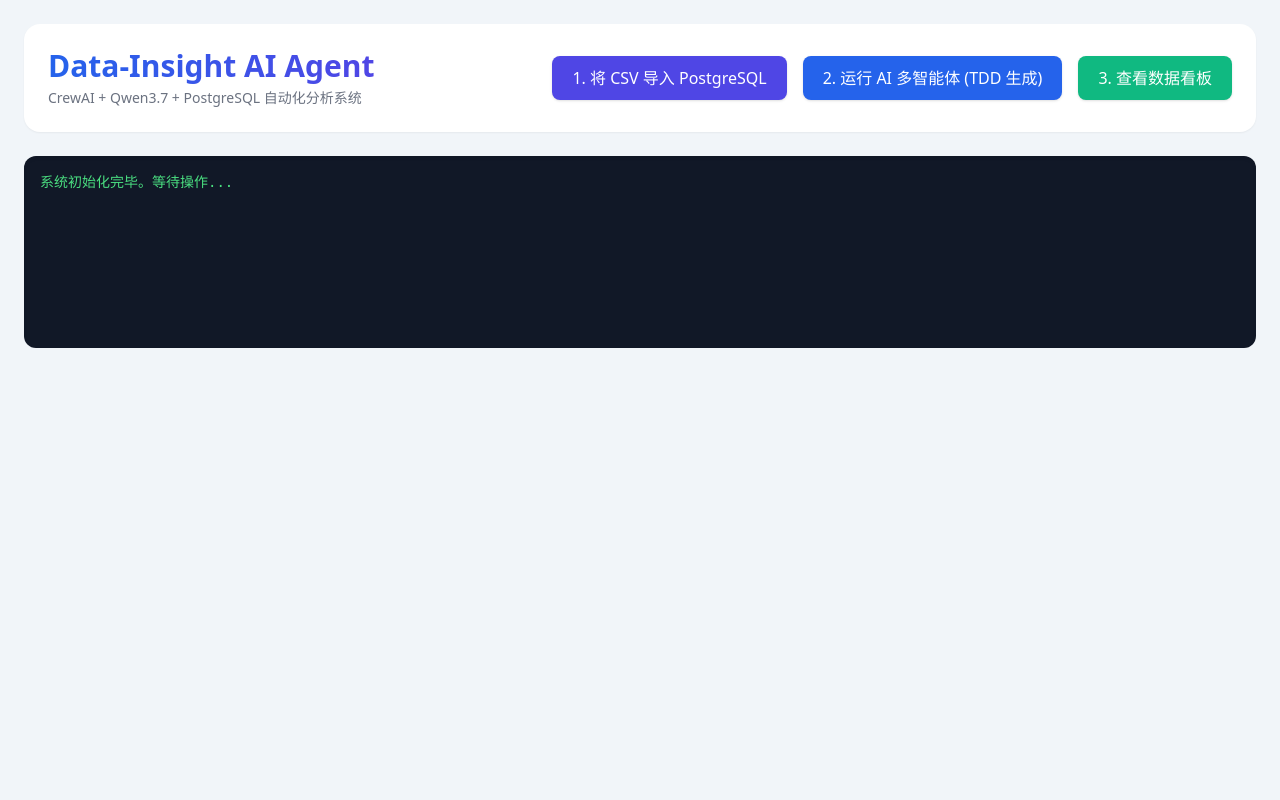
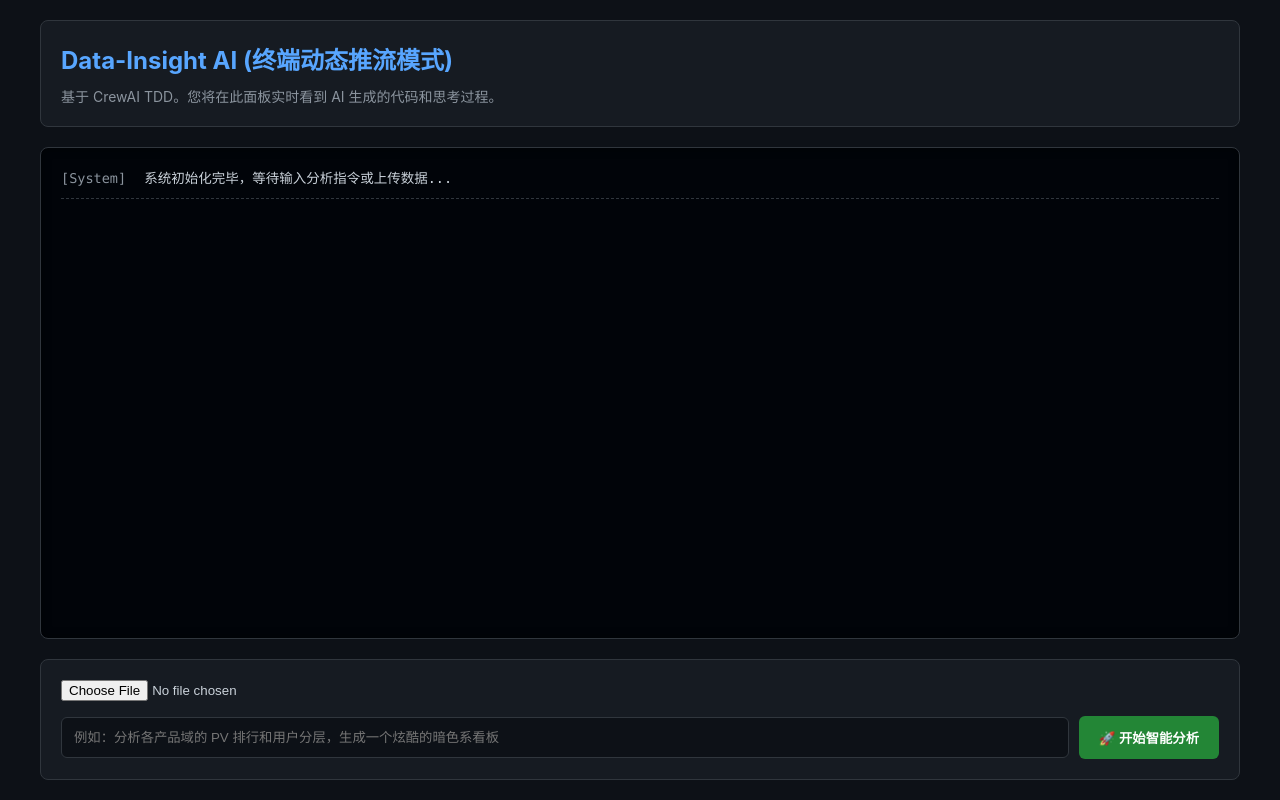
Before and after one commit to harry33333333/data-insight, a FastAPI app: page / in a window 1280 px wide. Run offline with FastAPI, Linux system fonts and the light colour scheme; some libraries are stand-ins or nearby versions.

Commit message:
update20.34

```diff
--- a/ml02/app.py
+++ b/ml02/app.py
@@ -1,49 +1,89 @@
-from fastapi import FastAPI, Request
-from fastapi.responses import HTMLResponse
+from fastapi import FastAPI, Request, UploadFile, File
+from fastapi.responses import HTMLResponse, StreamingResponse
 from fastapi.staticfiles import StaticFiles
 from fastapi.templating import Jinja2Templates
+from pydantic import BaseModel
+import os
+import queue
+import threading
 import json
-import os
-from database_manager import import_csvs_to_postgres
-from main import run_ai_pipeline
+from main import run_ai_pipeline_dynamic
 
-app = FastAPI(title="Data Insight AI Agent")
+app = FastAPI(title="Data Insight AI Agent - Dynamic Stream")
+
+os.makedirs("static/uploads", exist_ok=True)
+os.makedirs("templates", exist_ok=True)
+os.makedirs("output", exist_ok=True)
 
 app.mount("/static", StaticFiles(directory="static"), name="static")
 templates = Jinja2Templates(directory="templates")
 
-# 设置模板目录
-templates = Jinja2Templates(directory="templates")
+log_queue = queue.Queue()
 
-# 1. 渲染模板是同步操作，改为 def
+class AIRequest(BaseModel):
+    prompt: str
+    filename: str = ""
+
+def emit_log(msg: str):
+    log_queue.put(msg)
+
 @app.get("/", response_class=HTMLResponse)
 def read_index(request: Request):
-    """渲染前端主页"""
     return templates.TemplateResponse(request=request, name="index.html", context={"request": request})
 
-# 2. Pandas 和 SQLAlchemy 是同步阻塞的，改为 def 让 FastAPI 放入线程池执行
-@app.post("/api/import-db")
-def import_db():
-    """触发导入 CSV 到 Postgres"""
-    return import_csvs_to_postgres()
+@app.post("/api/upload")
+async def upload_file(file: UploadFile = File(...)):
+    file_location = f"static/uploads/{file.filename}"
+    with open(file_location, "wb+") as file_object:
+        file_object.write(file.file.read())
+    return {"filename": file.filename}
 
-# 3. CrewAI 的 kickoff() 和 subprocess 是同步阻塞的，必须改为 def
-@app.post("/api/run-ai")
-def run_ai():
-    """触发 CrewAI 生成与 ETL 运行"""
-    return run_ai_pipeline()
+def event_stream():
+    """SSE 生成器：使用 JSON 序列化保证多行代码格式不乱"""
+    while True:
+        try:
+            msg = log_queue.get(timeout=30)
+            # 将消息包装进 JSON，防止换行符截断 SSE 协议
+            payload = json.dumps({"message": msg})
+            yield f"data: {payload}\n\n"
 
-# 4. 文件读取是同步 I/O，改为 def
-@app.get("/api/report-data")
-def get_report_data():
-    """前端拉取生成的 JSON 数据用于 ECharts 渲染"""
-    file_path = "report_data.json"
-    if os.path.exists(file_path):
-        with open(file_path, "r", encoding="utf-8") as f:
+            if "🎉 全流程执行成功" in msg or "报告生成完毕" in msg or "❌ 系统崩溃" in msg:
+                break
+        except queue.Empty:
+            payload = json.dumps({"message": "[Heartbeat] AI 思考中..."})
+            yield f"data: {payload}\n\n"
+
+@app.get("/api/stream")
+def stream_logs():
+    return StreamingResponse(event_stream(), media_type="text/event-stream")
+
+def run_ai_task(prompt: str, filename: str):
+    try:
+        run_ai_pipeline_dynamic(prompt, filename, emit_log)
+    except Exception as e:
+        emit_log(f"❌ 系统崩溃: {str(e)}")
+
+@app.post("/api/run-ai-dynamic")
+def run_ai(req: AIRequest):
+    threading.Thread(target=run_ai_task, args=(req.prompt, req.filename)).start()
+    return {"status": "started"}
+
+@app.get("/api/view-report")
+def view_report():
+    report_path = "output/dynamic_report.html"
+    if os.path.exists(report_path):
+        with open(report_path, "r", encoding="utf-8") as f:
+            return HTMLResponse(content=f.read())
+    return HTMLResponse(content="<h1>报告尚未生成或生成失败</h1>")
+
+@app.get("/api/dynamic-data")
+def get_dynamic_data():
+    data_path = "output/report_data.json"
+    if os.path.exists(data_path):
+        with open(data_path, "r", encoding="utf-8") as f:
             return json.load(f)
-    return {"error": "报告尚未生成，请先执行 AI 调度流水线"}
+    return {"error": "JSON 数据尚未生成"}
 
 if __name__ == "__main__":
     import uvicorn
-    # 启动命令: python app.py
-    uvicorn.run(app, host="0.0.0.0", port=8000)
+    uvicorn.run(app, host="127.0.0.1", port=8000)
--- a/ml02/templates/index.html
+++ b/ml02/templates/index.html
@@ -3,118 +3,201 @@
 <head>
     <meta charset="UTF-8">
     <meta name="viewport" content="width=device-width, initial-scale=1.0">
-    <title>Data-Insight: 智能数据流水线</title>
-    <script src="https://cdn.tailwindcss.com"></script>
-    <script src="https://cdn.jsdelivr.net/npm/echarts@5.5.0/dist/echarts.min.js"></script>
+    <title>Data-Insight AI Agent</title>
+    <style>
+        :root {
+            --bg-color: #0d1117;
+            --panel-bg: #161b22;
+            --border-color: #30363d;
+            --text-main: #c9d1d9;
+            --text-accent: #58a6ff;
+            --btn-bg: #238636;
+            --btn-hover: #2ea043;
+        }
+        * { box-sizing: border-box; }
+        body {
+            font-family: -apple-system, BlinkMacSystemFont, "Segoe UI", Helvetica, Arial, sans-serif;
+            background-color: var(--bg-color);
+            color: var(--text-main);
+            margin: 0;
+            padding: 20px;
+            display: flex;
+            flex-direction: column;
+            height: 100vh;
+        }
+        .container {
+            max-width: 1200px;
+            margin: 0 auto;
+            width: 100%;
+            display: flex;
+            flex-direction: column;
+            gap: 20px;
+            flex: 1;
+        }
+        .header {
+            background-color: var(--panel-bg);
+            padding: 20px;
+            border-radius: 8px;
+            border: 1px solid var(--border-color);
+        }
+        .header h1 { margin: 0 0 10px 0; color: var(--text-accent); font-size: 24px; }
+        .header p { margin: 0; font-size: 14px; color: #8b949e; }
+
+        .terminal {
+            background-color: #010409;
+            flex: 1;
+            border-radius: 8px;
+            border: 1px solid var(--border-color);
+            padding: 20px;
+            font-family: ui-monospace, SFMono-Regular, Consolas, "Liberation Mono", monospace;
+            font-size: 13.5px;
+            overflow-y: auto;
+            line-height: 1.6;
+            box-shadow: inset 0 0 10px rgba(0,0,0,0.5);
+        }
+        .log-entry { margin-bottom: 8px; border-bottom: 1px dashed #30363d; padding-bottom: 8px; }
+        .log-time { color: #8b949e; margin-right: 10px; }
+
+        /* 代码块专属样式，模仿 IDE 效果 */
+        .code-block {
+            background-color: #1e1e1e;
+            color: #d4d4d4;
+            padding: 15px;
+            border-radius: 6px;
+            border: 1px solid #444;
+            max-height: 400px; /* 限制代码块高度，支持内部滚动 */
+            overflow-y: auto;
+            overflow-x: auto;
+            font-family: 'Courier New', Courier, monospace;
+            margin-top: 10px;
+            box-shadow: 0 4px 6px rgba(0,0,0,0.3);
+        }
+        .code-block code { white-space: pre-wrap; }
+
+        .controls {
+            background-color: var(--panel-bg);
+            padding: 20px;
+            border-radius: 8px;
+            border: 1px solid var(--border-color);
+            display: flex;
+            flex-direction: column;
+            gap: 15px;
+        }
+        .input-group { display: flex; gap: 10px; align-items: center; }
+        input[type="text"] {
+            flex: 1;
+            background-color: #0d1117;
+            border: 1px solid var(--border-color);
+            color: var(--text-main);
+            padding: 12px;
+            border-radius: 6px;
+        }
+        input[type="text"]:focus { outline: none; border-color: var(--text-accent); }
+        button {
+            background-color: var(--btn-bg);
+            color: #ffffff;
+            border: none;
+            padding: 12px 20px;
+            border-radius: 6px;
+            cursor: pointer;
+            font-weight: 600;
+        }
+        button:hover { background-color: var(--btn-hover); }
+        button:disabled { opacity: 0.6; cursor: not-allowed; }
+        #view-report-btn { background-color: var(--text-accent); color: #000; display: none; }
+    </style>
 </head>
-<body class="bg-slate-100 font-sans p-6">
+<body>
 
-<div class="max-w-7xl mx-auto">
-    <header class="bg-white rounded-2xl shadow-sm p-6 mb-6 flex justify-between items-center">
-        <div>
-            <h1 class="text-3xl font-bold bg-clip-text text-transparent bg-gradient-to-r from-blue-600 to-indigo-600">Data-Insight AI Agent</h1>
-            <p class="text-gray-500 text-sm mt-1">CrewAI + Qwen3.7 + PostgreSQL 自动化分析系统</p>
-        </div>
-        <div class="flex gap-4">
-            <button onclick="importDB()" class="px-5 py-2.5 bg-indigo-600 hover:bg-indigo-700 text-white rounded-lg shadow font-medium transition">
-                1. 将 CSV 导入 PostgreSQL
-            </button>
-            <button onclick="runAI()" class="px-5 py-2.5 bg-blue-600 hover:bg-blue-700 text-white rounded-lg shadow font-medium transition flex items-center">
-                2. 运行 AI 多智能体 (TDD 生成)
-            </button>
-            <button onclick="loadReport()" class="px-5 py-2.5 bg-emerald-500 hover:bg-emerald-600 text-white rounded-lg shadow font-medium transition">
-                3. 查看数据看板
-            </button>
-        </div>
-    </header>
-
-    <div class="bg-gray-900 rounded-xl p-4 mb-8 shadow-inner text-green-400 font-mono text-sm h-48 overflow-y-auto" id="console">
-        系统初始化完毕。等待操作...
+<div class="container">
+    <div class="header">
+        <h1>Data-Insight AI (终端动态推流模式)</h1>
+        <p>基于 CrewAI TDD。您将在此面板实时看到 AI 生成的代码和思考过程。</p>
     </div>
 
-    <div id="dashboard" class="hidden">
-        <div class="grid grid-cols-4 gap-6 mb-6" id="overview-cards"></div>
+    <div class="terminal" id="console">
+        <div class="log-entry"><span class="log-time">[System]</span> 系统初始化完毕，等待输入分析指令或上传数据...</div>
+    </div>
 
-        <div class="grid grid-cols-2 gap-6">
-            <div class="bg-white p-6 rounded-2xl shadow-sm">
-                <h3 class="text-lg font-bold text-gray-700 mb-4 border-l-4 border-blue-500 pl-3">各产品域 PV 排行</h3>
-                <div id="pvChart" style="height: 350px;"></div>
-            </div>
-            <div class="bg-white p-6 rounded-2xl shadow-sm">
-                <h3 class="text-lg font-bold text-gray-700 mb-4 border-l-4 border-indigo-500 pl-3">各产品域 用户分层</h3>
-                <div id="layerChart" style="height: 350px;"></div>
-            </div>
+    <div class="controls">
+        <div class="input-group">
+            <input type="file" id="file-upload" accept=".xlsx, .xls, .csv">
+        </div>
+        <div class="input-group">
+            <input type="text" id="user-prompt" placeholder="例如：分析各产品域的 PV 排行和用户分层，生成一个炫酷的暗色系看板">
+            <button id="start-btn" onclick="startAiProcess()">🚀 开始智能分析</button>
+            <button id="view-report-btn" onclick="openReport()">📊 查看动态生成报告</button>
         </div>
     </div>
 </div>
 
 <script>
-    function logMessage(msg) {
-        const consoleEl = document.getElementById('console');
-        consoleEl.innerHTML += `<div>> ${new Date().toLocaleTimeString()}: ${msg}</div>`;
+    let eventSource;
+    const consoleEl = document.getElementById('console');
+
+    function logMsg(htmlContent) {
+        const time = new Date().toLocaleTimeString('en-US', { hour12: false });
+        const div = document.createElement('div');
+        div.className = 'log-entry';
+        // 允许直接渲染后端传来的 HTML (包含 <pre><code> 代码块)
+        div.innerHTML = `<span class="log-time">[${time}]</span> ${htmlContent}`;
+        consoleEl.appendChild(div);
         consoleEl.scrollTop = consoleEl.scrollHeight;
     }
 
-    async function importDB() {
-        logMessage("正在扫描 data/ 目录并自动建表导入 PostgreSQL... 请稍候。");
-        const res = await fetch('/api/import-db', { method: 'POST' });
-        const data = await res.json();
-        logMessage(data.message);
+    async function startAiProcess() {
+        const prompt = document.getElementById('user-prompt').value.trim();
+        const fileInput = document.getElementById('file-upload').files[0];
+
+        if (!prompt && !fileInput) { alert("请提供分析需求或数据文件！"); return; }
+
+        document.getElementById('start-btn').disabled = true;
+        document.getElementById('view-report-btn').style.display = 'none';
+        consoleEl.innerHTML = '';
+        logMsg("🚀 启动 Data-Insight 智能流水线...");
+
+        let uploadedFilename = "";
+        if (fileInput) {
+            logMsg("正在上传数据文件...");
+            const formData = new FormData();
+            formData.append("file", fileInput);
+            const res = await fetch("/api/upload", { method: "POST", body: formData });
+            uploadedFilename = (await res.json()).filename;
+            logMsg(`✅ 上传成功: ${uploadedFilename}`);
+        }
+
+        if (eventSource) eventSource.close();
+        eventSource = new EventSource("/api/stream");
+
+        eventSource.onmessage = function(event) {
+            try {
+                // 解析 JSON Payload
+                const data = JSON.parse(event.data);
+                const msg = data.message;
+
+                // 忽略纯 Heartbeat 以免刷屏
+                if (msg.includes("[Heartbeat]")) return;
+
+                logMsg(msg);
+
+                if (msg.includes("🎉 全流程执行成功") || msg.includes("❌ 系统崩溃")) {
+                    eventSource.close();
+                    document.getElementById('start-btn').disabled = false;
+                    if(msg.includes("🎉")) document.getElementById('view-report-btn').style.display = 'block';
+                }
+            } catch (e) {
+                console.error("解析流数据失败", e);
+            }
+        };
+
+        fetch("/api/run-ai-dynamic", {
+            method: "POST",
+            headers: { "Content-Type": "application/json" },
+            body: JSON.stringify({ prompt: prompt, filename: uploadedFilename })
+        });
     }
 
-    async function runAI() {
-        logMessage("唤醒 Qwen3.7-plus 智能体团队。正在生成代码、访问数据库并运行 TDD 测试... 这需要几十秒钟。");
-        const res = await fetch('/api/run-ai', { method: 'POST' });
-        const data = await res.json();
-        logMessage(data.status === 'success' ? "✅ " + data.message : "❌ " + data.message);
-    }
-
-    async function loadReport() {
-        logMessage("正在拉取 report_data.json 渲染大屏...");
-        const res = await fetch('/api/report-data');
-        const data = await res.json();
-
-        if (data.error) {
-            logMessage("❌ " + data.error);
-            return;
-        }
-
-        document.getElementById('dashboard').classList.remove('hidden');
-
-        // 渲染概览卡片
-        const overviewHtml = `
-            <div class="bg-white p-5 rounded-2xl shadow-sm border border-gray-100"><div class="text-gray-500 text-sm">总计 DAU</div><div class="text-3xl font-black text-gray-800 mt-1">${data.overview.dau}</div></div>
-            <div class="bg-white p-5 rounded-2xl shadow-sm border border-gray-100"><div class="text-gray-500 text-sm">总计 UV</div><div class="text-3xl font-black text-gray-800 mt-1">${data.overview.uv}</div></div>
-            <div class="bg-white p-5 rounded-2xl shadow-sm border border-gray-100"><div class="text-gray-500 text-sm">总计 PV</div><div class="text-3xl font-black text-gray-800 mt-1">${data.overview.pv}</div></div>
-            <div class="bg-white p-5 rounded-2xl shadow-sm border border-gray-100"><div class="text-gray-500 text-sm">平均停留时长</div><div class="text-3xl font-black text-blue-600 mt-1">${data.overview.avg_duration} <span class="text-base font-normal">秒</span></div></div>
-        `;
-        document.getElementById('overview-cards').innerHTML = overviewHtml;
-
-        // 渲染 PV 排行柱状图
-        const pvChart = echarts.init(document.getElementById('pvChart'));
-        const pages = data.pv_ranks.map(item => item.page_name.substring(0, 8)); // 截断长名称
-        const pvs = data.pv_ranks.map(item => item.pv);
-        pvChart.setOption({
-            tooltip: {},
-            xAxis: { type: 'category', data: pages, axisLabel: { rotate: 30 } },
-            yAxis: { type: 'value' },
-            series: [{ type: 'bar', data: pvs, itemStyle: { color: '#3b82f6', borderRadius: [4, 4, 0, 0] } }]
-        });
-
-        // 渲染用户分层饼图
-        const layerChart = echarts.init(document.getElementById('layerChart'));
-        const layerData = data.user_layers.map(item => ({ name: `[${item.domain}] ${item.layer}`, value: item.user_count }));
-        layerChart.setOption({
-            tooltip: { trigger: 'item' },
-            series: [{
-                type: 'pie', radius: ['40%', '70%'],
-                itemStyle: { borderRadius: 10, borderColor: '#fff', borderWidth: 2 },
-                data: layerData
-            }]
-        });
-
-        logMessage("✅ 数据看板渲染完成！");
-    }
+    function openReport() { window.open("/api/view-report", "_blank"); }
 </script>
 </body>
 </html>
```
Also changed, not shown: ml02/database_manager.py (+11 -36 lines), ml02/main.py (+146 -73 lines), ml02/requirements.txt (+5 -7 lines).
